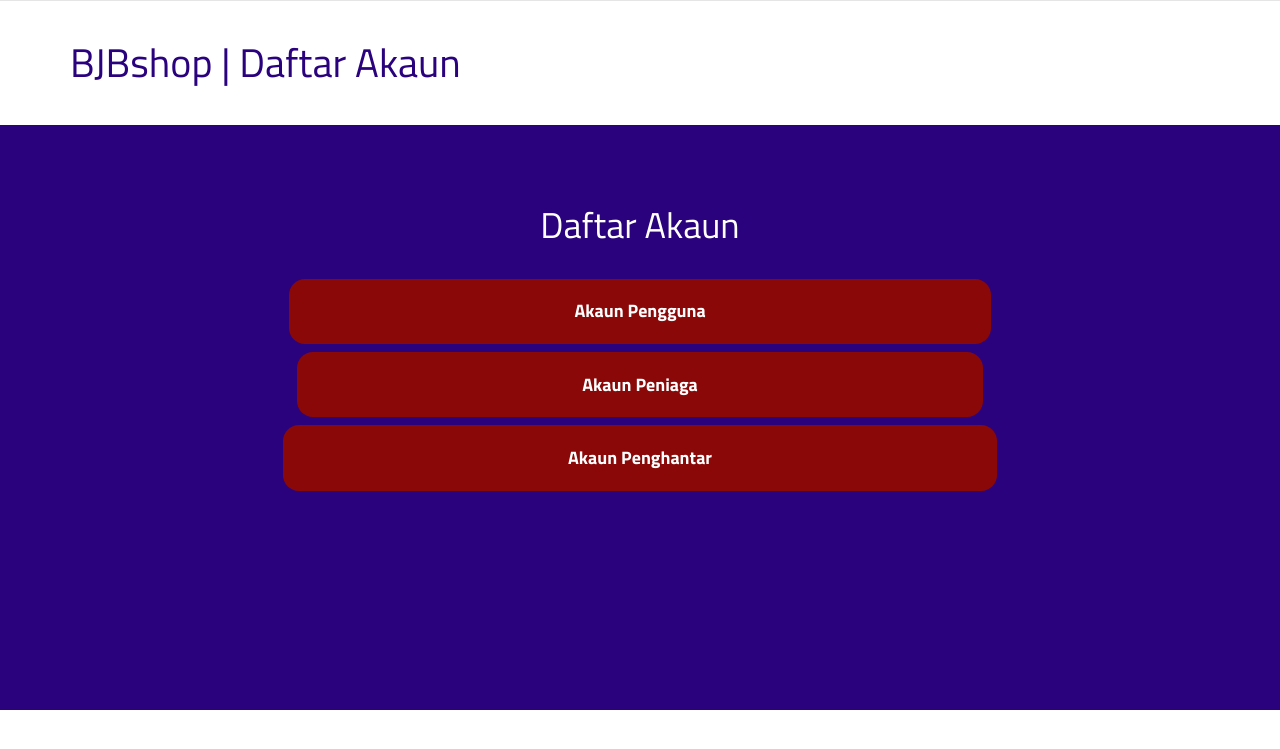
After one commit to rasatikah/BJBshopProject, a PHP site: page /register.php in a window 1280 px wide. The commit adds this page. Shown: the top 749 px of the page. Run offline with PHP 8.4, Linux system fonts and the light colour scheme; some libraries are stand-ins or nearby versions.

Commit message:
register update

```diff
--- /dev/null
+++ b/register.php
@@ -0,0 +1,118 @@
+<!DOCTYPE html>
+<html>
+<head>
+<head>
+    <meta charset="utf-8">
+    <meta http-equiv="X-UA-Compatible" content="IE=edge">
+    <meta name="viewport" content="width=device-width, initial-scale=1">
+    <title>BJBshop</title>
+
+    <!-- Google Fonts -->
+    <link href='https://fonts.googleapis.com/css?family=Titillium+Web:400,200,300,700,600' rel='stylesheet' type='text/css'>
+    <link href='https://fonts.googleapis.com/css?family=Roboto+Condensed:400,700,300' rel='stylesheet' type='text/css'>
+    <link href='https://fonts.googleapis.com/css?family=Raleway:400,100' rel='stylesheet' type='text/css'>
+
+    <!-- Bootstrap -->
+    <link rel="stylesheet" href="https://maxcdn.bootstrapcdn.com/bootstrap/3.2.0/css/bootstrap.min.css">
+
+    <!-- Font Awesome -->
+    <link rel="stylesheet" href="https://maxcdn.bootstrapcdn.com/font-awesome/4.3.0/css/font-awesome.min.css">
+
+    <!-- Custom CSS -->
+    <link rel="stylesheet" href="css/owl.carousel.css">
+    <link rel="stylesheet" href="style.css">
+	<link rel="stylesheet" href="css/responsive.css">
+
+
+  <style>
+
+        .login-op-button {
+            background-color: rgb(138, 8, 8);
+            border: none;
+            color:white;
+            padding: 2% 25%;
+            text-align: center;
+            display: inline-block;
+            margin: 4px 2px;
+            cursor: pointer;
+            border-radius: 16px;
+            }
+        .login-op-button:hover {
+            background-color:#000
+        }
+</style>
+
+</head>
+
+<body>
+
+<div class="header-area">
+        <div class="container">
+            <div class="row">
+                <div class="col-md-8">
+                    <div class="user-menu">
+
+                    </div>
+                </div>
+
+                <div class="col-md-4">
+                    <div class="header-right">
+
+                    </div>
+                </div>
+            </div>
+        </div>
+    </div> <!-- End header area -->
+
+    <div class="site-branding-area">
+        <div class="container">
+            <div class="row">
+                <div class="col-sm-6">
+                    <div class="logo">
+                        <h1><a href="index.php"><span>BJBshop | Daftar Akaun</span></a></h1>
+                    </div>
+                </div>
+
+
+            </div>
+        </div>
+    </div> <!-- End site branding area -->
+
+<div class="brands-area">
+        <div class="container">
+            <div class="row">
+                <div class="col-md-12">
+                    <div class="brand-wrapper">
+                        <br><br><br>
+                    <center>
+                        <h1>Daftar Akaun</h1>
+                        <br>
+                        <h4>
+                        <button class="login-op-button" onclick="location.href = 'userregister.php';">Akaun Pengguna</button><br>
+                        <button class="login-op-button" onclick="location.href = 'sellerregister.php';"> Akaun Peniaga </button><br>
+                        <button class="login-op-button" onclick="location.href = 'deliverregister.php';">Akaun Penghantar</button>
+    </h4>
+                    </div>
+                </div>
+            </div>
+        </div>
+    </div>
+
+
+ <!-- Latest jQuery form server -->
+ <script src="https://code.jquery.com/jquery.min.js"></script>
+
+    <!-- Bootstrap JS form CDN -->
+    <script src="https://maxcdn.bootstrapcdn.com/bootstrap/3.2.0/js/bootstrap.min.js"></script>
+
+    <!-- jQuery sticky menu -->
+    <script src="js/owl.carousel.min.js"></script>
+    <script src="js/jquery.sticky.js"></script>
+
+    <!-- jQuery easing -->
+    <script src="js/jquery.easing.1.3.min.js"></script>
+
+    <!-- Main Script -->
+    <script src="js/main.js"></script>
+  </body>
+</html>
--- a/style.css
+++ b/style.css
@@ -716,6 +716,12 @@ input[type="submit"]:hover, button[type=submit]:hover {background-color: #222}
 form.cart {
     margin-bottom: 25px;
 }
+.btn_login {
+    background: none repeat scroll 0 0 #027e27;
+    border: medium none;
+    color: #fff;
+    padding: 6px 25px;display: inline-block
+}
 .login-op-button {
     background-color: rgb(138, 8, 8);
   border: none;
```
Also changed, not shown: login.php (+21 -6 lines), login_a.php (+21 -7 lines), login_d.php (+23 -8 lines), login_s.php (+22 -7 lines), img/johorflag.jpg (added).
